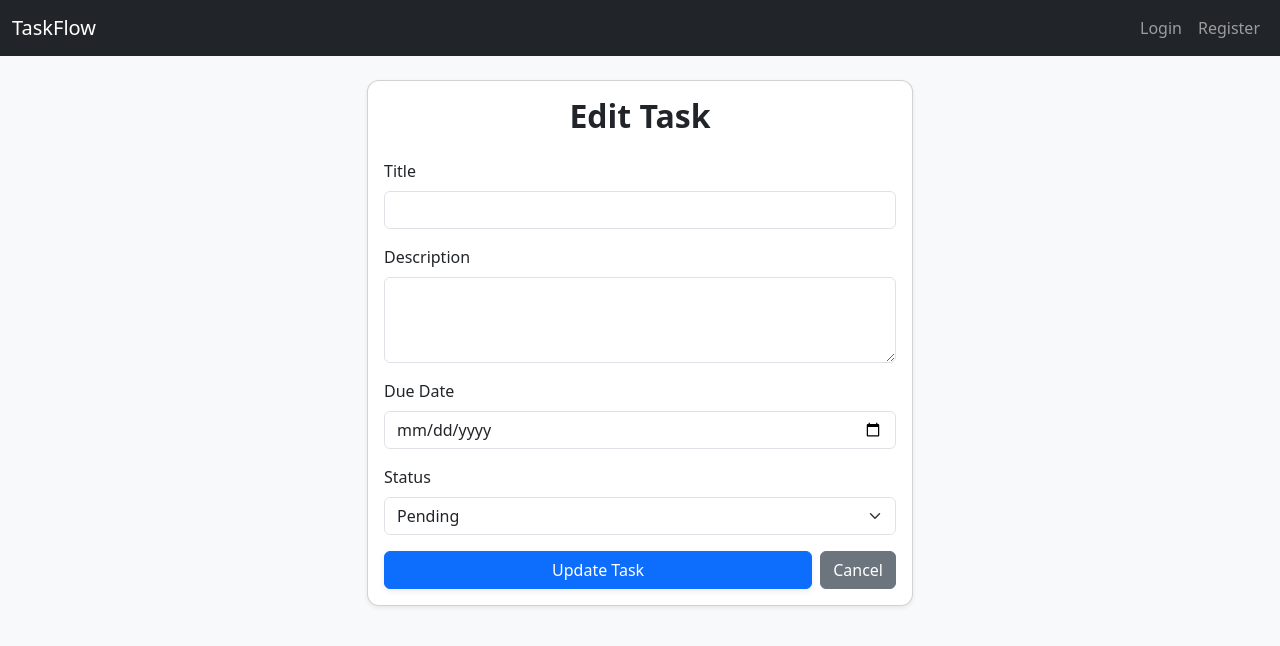
After one commit to daniel-kamel/TaskFlow, a Flask app: template templates/edit_task.html in a window 1280 px wide. The commit adds this page. Shown: the top 646 px of the page. Run offline with Flask 3, Linux system fonts and the light colour scheme; the template is opened without the code that fills it, so the values that code supplies are empty.

Commit message:
Add task editing and deletion features with corresponding HTML templates

```diff
--- a/app.py
+++ b/app.py
@@ -97,6 +97,50 @@ def create_task():
         return redirect(url_for('index'))
     return render_template('create_task.html')
 
+@app.route('/edit-task/<int:task_id>', methods=['GET', 'POST'])
+@login_required
+def edit_task(task_id):
+    """Edit task page."""
+    task = Task.query.get_or_404(task_id)
+    # Ensure the task belongs to the current user
+    if task.user_id != current_user.id:
+        flash('You can only edit your own tasks.', 'error')
+        return redirect(url_for('index'))
+
+    if request.method == 'POST':
+        task.title = request.form['title']
+        task.description = request.form.get('description')
+        task.status = request.form.get('status', 'Pending')
+        due_date = request.form.get('due_date')
+        from datetime import datetime
+        due_date_obj = None
+        if due_date:
+            try:
+                due_date_obj = datetime.strptime(due_date, '%Y-%m-%d')
+            except ValueError:
+                flash('Invalid due date format.', 'error')
+                return redirect(url_for('edit_task', task_id=task_id))
+        task.due_date = due_date_obj
+        db.session.commit()
+        flash('Task updated successfully!')
+        return redirect(url_for('index'))
+    return render_template('edit_task.html', task=task)
+
+@app.route('/delete-task/<int:task_id>', methods=['POST'])
+@login_required
+def delete_task(task_id):
+    """Delete task."""
+    task = Task.query.get_or_404(task_id)
+    # Ensure the task belongs to the current user
+    if task.user_id != current_user.id:
+        flash('You can only delete your own tasks.', 'error')
+        return redirect(url_for('index'))
+
+    db.session.delete(task)
+    db.session.commit()
+    flash('Task deleted successfully!')
+    return redirect(url_for('index'))
+
 @app.cli.command("init-db")
 def init_db():
     db.create_all()
--- a/templates/base.html
+++ b/templates/base.html
@@ -5,6 +5,7 @@
     <meta name="viewport" content="width=device-width, initial-scale=1.0">
     <title>{% block title %}TaskFlow{% endblock %}</title>
     <link href="https://cdn.jsdelivr.net/npm/bootstrap@5.3.2/dist/css/bootstrap.min.css" rel="stylesheet">
+    <link rel="stylesheet" href="https://cdn.jsdelivr.net/npm/bootstrap-icons@1.11.1/font/bootstrap-icons.css">
     <link rel="stylesheet" href="{{ url_for('static', filename='style.css') }}">
     {% block head %}{% endblock %}
 </head>
--- /dev/null
+++ b/templates/edit_task.html
@@ -0,0 +1,38 @@
+{% extends 'base.html' %}
+{% block title %}Edit Task - TaskFlow{% endblock %}
+{% block content %}
+<div class="row justify-content-center">
+  <div class="col-md-8 col-lg-6">
+    <div class="card shadow-sm">
+      <div class="card-body">
+        <h2 class="card-title mb-4 text-center">Edit Task</h2>
+        <form method="post">
+          <div class="mb-3">
+            <label for="title" class="form-label">Title</label>
+            <input type="text" class="form-control" id="title" name="title" value="{{ task.title }}" required>
+          </div>
+          <div class="mb-3">
+            <label for="description" class="form-label">Description</label>
+            <textarea class="form-control" id="description" name="description" rows="3">{{ task.description or '' }}</textarea>
+          </div>
+          <div class="mb-3">
+            <label for="due_date" class="form-label">Due Date</label>
+            <input type="date" class="form-control" id="due_date" name="due_date" value="{{ task.due_date.strftime('%Y-%m-%d') if task.due_date else '' }}">
+          </div>
+          <div class="mb-3">
+            <label for="status" class="form-label">Status</label>
+            <select class="form-select" id="status" name="status">
+              <option value="Pending" {{ 'selected' if task.status == 'Pending' else '' }}>Pending</option>
+              <option value="Completed" {{ 'selected' if task.status == 'Completed' else '' }}>Completed</option>
+            </select>
+          </div>
+          <div class="d-flex gap-2">
+            <button type="submit" class="btn btn-primary flex-fill">Update Task</button>
+            <a href="{{ url_for('index') }}" class="btn btn-secondary">Cancel</a>
+          </div>
+        </form>
+      </div>
+    </div>
+  </div>
+</div>
+{% endblock %}
```
Also changed, not shown: templates/index.html (+13 -1 lines).
